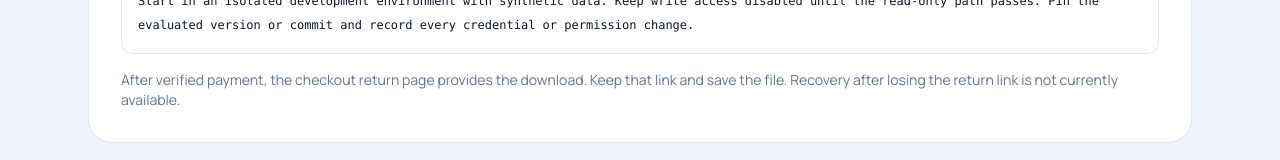
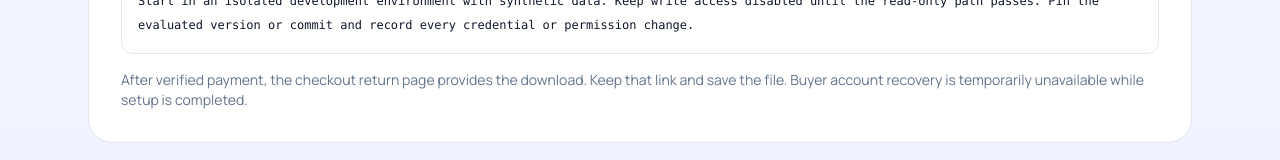
Before and after one commit to tylerdr/everymcp-site, a Next.js app: page /pricing in a window 1280 px wide. Shown: the part 1368-1528 px from the top of the page. Built offline with nearby package versions, Linux system fonts and the light colour scheme; no server answers.

Commit message:
fix: align buyer recovery copy with binding availability

```diff
--- a/app/checkout/success/page.tsx
+++ b/app/checkout/success/page.tsx
@@ -48,7 +48,7 @@ export default async function CheckoutSuccessPage({ searchParams }: { searchPara
         </p>
         <h1 className="mt-5 text-4xl font-extrabold tracking-tight text-ink">Your starter kit is ready.</h1>
         <p className="mt-4 text-base leading-7 text-slate-600">
-          Stripe confirmed your payment. Download the MCP Integration Starter Kit before leaving this page; the link can be retried if your browser interrupts the download.
+          {signInHref ? "Stripe confirmed your payment. Download your original starter kit here or recover it later with your verified buyer email." : "Stripe confirmed your payment. Download the MCP Integration Starter Kit before leaving this page; the link can be retried if your browser interrupts the download."}
         </p>
 
         <div className="mt-8 flex flex-wrap justify-center gap-3">
--- a/app/pricing/page.tsx
+++ b/app/pricing/page.tsx
@@ -124,7 +124,7 @@ export default async function PricingPage({ searchParams }: PricingPageProps) {
         <p className="mt-3 text-sm leading-7 text-muted-foreground">Download a Markdown packet you can edit and share: selection matrix, worked client configuration, permission record, validation prompts, and acceptance/rollback checklist. Use the free planner first to tailor the packet to your goal. This is a reference packet, not a managed integration or security certification.</p>
         <h3 className="mt-6 text-lg font-bold">Sample from the paid packet: boundary and rollout record</h3>
         <pre className="mt-3 overflow-x-auto whitespace-pre-wrap rounded-xl border border-border p-4 text-xs leading-6">{packetPreview}</pre>
-        <p className="mt-4 text-sm text-muted-foreground">After verified payment, the checkout return page provides the download. Keep that link and save the file. Recovery after losing the return link is not currently available.</p>
+        <p className="mt-4 text-sm text-muted-foreground">After verified payment, the checkout return page provides the download. Keep that link and save the file. {checkoutConfigured ? "Purchases linked to your verified buyer account can also be recovered from your purchases page." : "Buyer account recovery is temporarily unavailable while setup is completed."}</p>
       </section>
 
       <div className="mt-12 rounded-3xl border border-slate-200 bg-white p-8 text-center">
```
